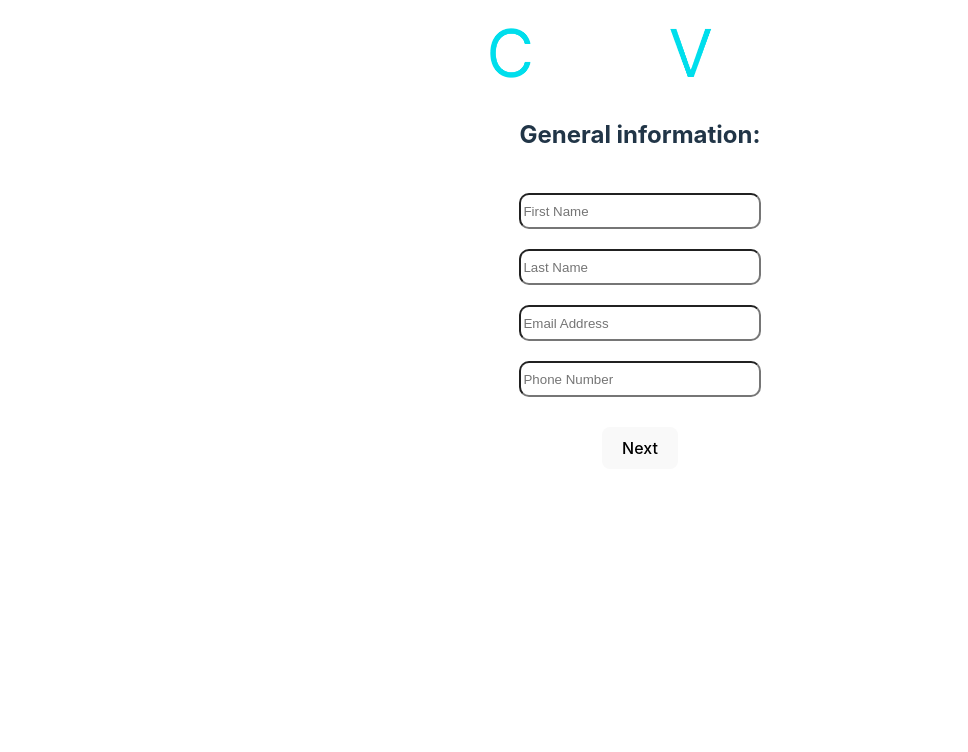
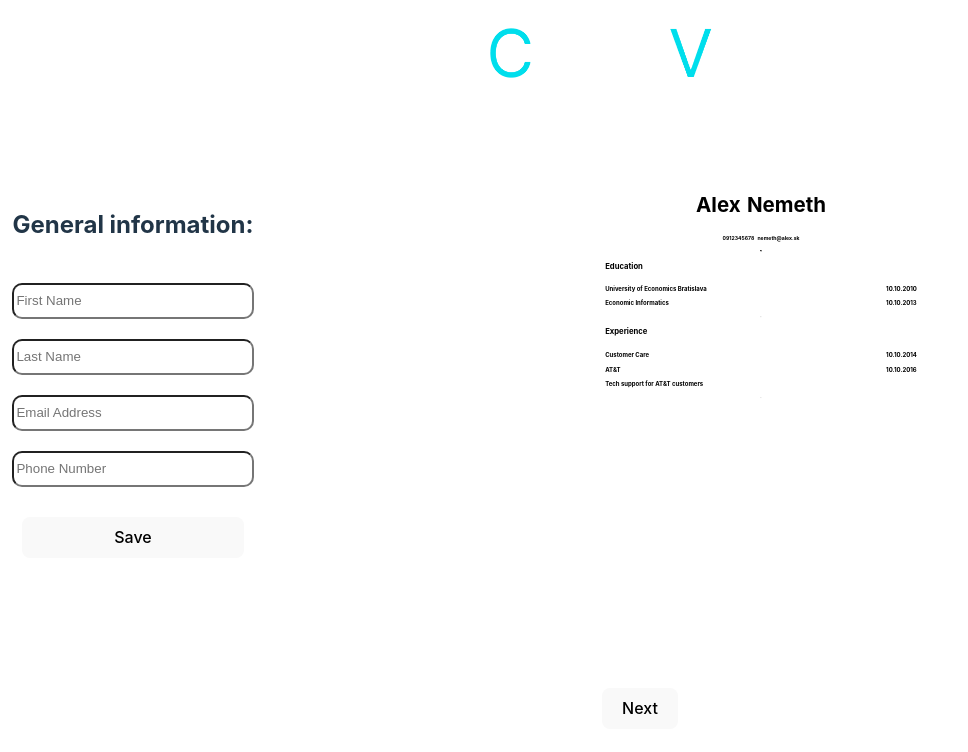
Before and after one commit to alex-nemeth/conjvre, a React (Vite) app: page / in a window 1280 px wide. Both pictures are taken after a click on the button "Back". Shown: the top 752 px of the page, without its empty margins (0-968 px from the left). Built offline with nearby package versions, Linux system fonts and the light colour scheme.

Commit message:
info internal state + preview

```diff
--- a/src/App.jsx
+++ b/src/App.jsx
@@ -12,7 +12,7 @@ class App extends Component {
         this.state = {
             part: 1,
             smallPreview: true,
-            personal: {
+            information: {
                 firstName: "Alex",
                 lastName: "Nemeth",
                 email: "nemeth@alex.sk",
@@ -57,10 +57,19 @@ class App extends Component {
         });
     };
 
-    addNewEducation = (education) => {
+    addInformation = (information) => {
+        this.setState((prevState) => {
+            return {
+                ...prevState,
+                information,
+            };
+        });
+        console.log(this.state.information);
+    };
+
+    addEducation = (education) => {
         this.setState((prevState) => {
             prevState.education = [...prevState.education, education];
-            console.log(prevState);
             return prevState;
         });
     };
@@ -70,14 +79,14 @@ class App extends Component {
             <div className="App">
                 <img className="logo" src="../src/assets/logo.png"></img>
                 {this.state.part === 0 && (
-                    <Information handleChange={this.handleChange} />
+                    <div className="wrapper">
+                        <Information save={this.addInformation} />
+                        <Resume data={this.state} />
+                    </div>
                 )}
                 {this.state.part === 1 && (
-                    <div className="education--wrapper">
-                        <Education
-                            handleChange={this.handleChange}
-                            add={this.addNewEducation}
-                        />
+                    <div className="wrapper">
+                        <Education add={this.addEducation} />
                         <Resume data={this.state} />
                     </div>
                 )}
--- a/src/components/Education.jsx
+++ b/src/components/Education.jsx
@@ -16,7 +16,6 @@ export default class Education extends Component {
             const { name, value } = e.target;
             return { [name]: value };
         });
-        console.log(this.state.education);
     };
 
     render() {
--- a/src/components/Information.jsx
+++ b/src/components/Information.jsx
@@ -11,6 +11,14 @@ export default class Information extends Component {
         };
     }
 
+    handleChange = (e) => {
+        this.setState((prevState) => {
+            const { name, value } = e.target;
+            return { [name]: value };
+        });
+        console.log(this.state);
+    };
+
     render() {
         return (
             <div className="information--container">
@@ -20,29 +28,39 @@ export default class Information extends Component {
                     name="firstName"
                     className="information--first-name"
                     placeholder="First Name"
-                    onChange={this.props.handleChange}
+                    onChange={this.handleChange}
+                    value={this.state.firstName}
                 ></input>
                 <input
                     type="text"
                     name="lastName"
                     className="information--last-name"
                     placeholder="Last Name"
-                    onChange={this.props.handleChange}
+                    onChange={this.handleChange}
+                    value={this.state.lastName}
                 ></input>
                 <input
                     type="email"
                     name="email"
                     className="information--email"
                     placeholder="Email Address"
-                    onChange={this.props.handleChange}
+                    onChange={this.handleChange}
+                    value={this.state.email}
                 ></input>
                 <input
                     type="text"
                     name="phone"
                     className="information--phone"
                     placeholder="Phone Number"
-                    onChange={this.props.handleChange}
+                    onChange={this.handleChange}
+                    value={this.state.phone}
                 ></input>
+                <button
+                    className="builder--add-btn"
+                    onClick={() => this.props.save(this.state)}
+                >
+                    Save
+                </button>
             </div>
         );
     }
--- a/src/components/Resume.jsx
+++ b/src/components/Resume.jsx
@@ -4,6 +4,26 @@ export default class Resume extends Component {
     constructor(props) {
         super(props);
     }
+
+    informationData = () => {
+        const informationData = this.props.data.information;
+        return (
+            <div className="resume--information">
+                <div className="resume--name-container">
+                    <h1 className="resume--first-name">
+                        {informationData.firstName}
+                    </h1>
+                    <h1 className="resume--last-name">
+                        {informationData.lastName}
+                    </h1>
+                </div>
+                <div className="resume--contact-container">
+                    <p className="resume--phone">{informationData.phone}</p>
+                    <p className="resume--email">{informationData.email}</p>
+                </div>
+            </div>
+        );
+    };
 
     educationData = () => {
         const educationData = this.props.data.education;
@@ -32,24 +52,7 @@ export default class Resume extends Component {
                     this.props.data.smallPreview ? "small" : "large"
                 }`}
             >
-                <div className="resume--information">
-                    <div className="resume--name-container">
-                        <h1 className="resume--first-name">
-                            {this.props.data.personal.firstName}
-                        </h1>
-                        <h1 className="resume--last-name">
-                            {this.props.data.personal.lastName}
-                        </h1>
-                    </div>
-                    <div className="resume--contact-container">
-                        <p className="resume--phone">
-                            {this.props.data.personal.phone}
-                        </p>
-                        <p className="resume--email">
-                            {this.props.data.personal.email}
-                        </p>
-                    </div>
-                </div>
+                {this.informationData()}
                 <hr className="resume--separator-bold" />
                 <h2 className="resume--education-title">Education</h2>
                 <div className="resume--education-container">
--- a/src/styles.css
+++ b/src/styles.css
@@ -92,7 +92,7 @@ input {
     gap: 20px;
 }
 
-.education--wrapper {
+.wrapper {
     display: flex;
     flex-direction: row;
     align-items: center;
```
